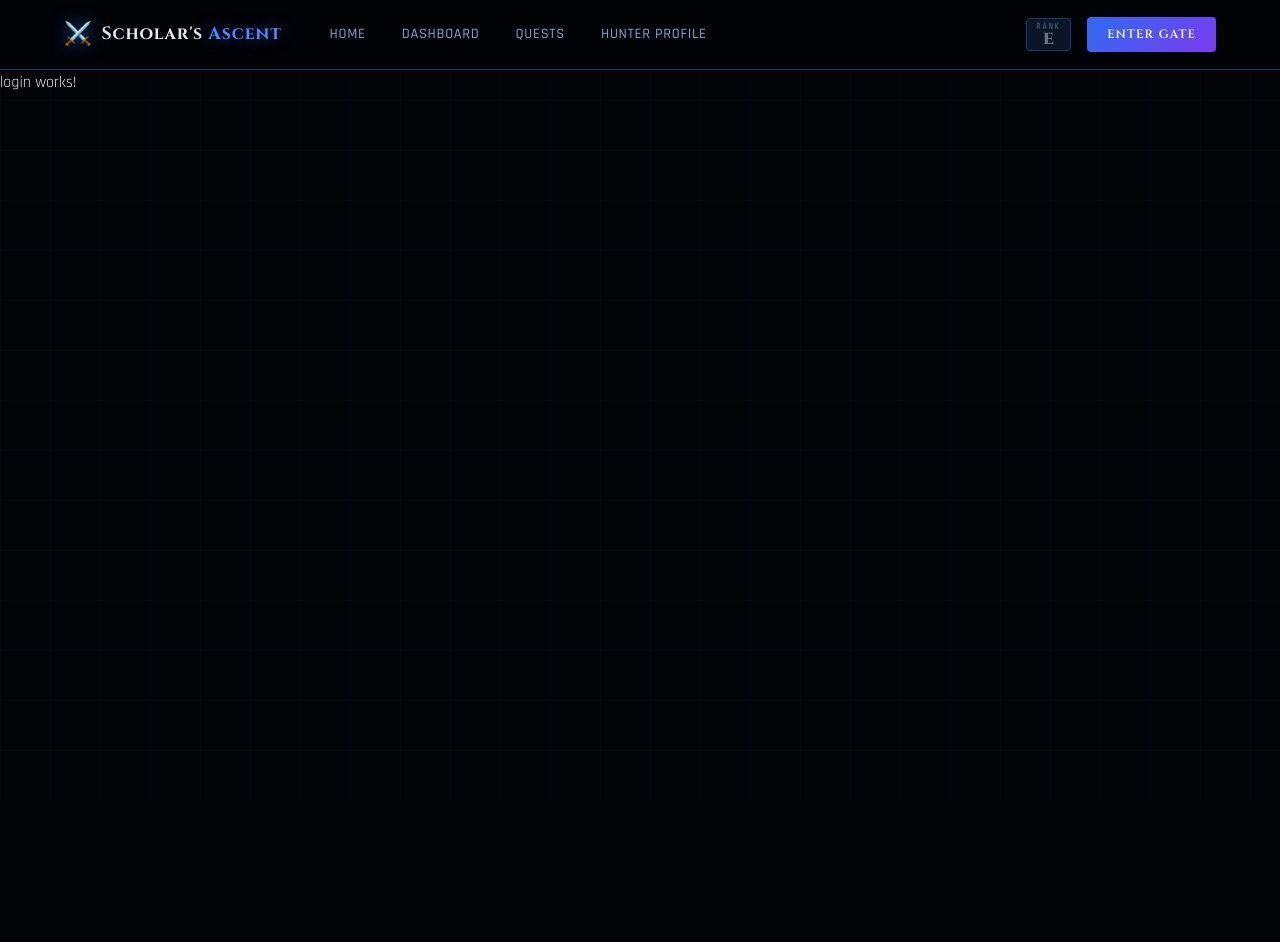
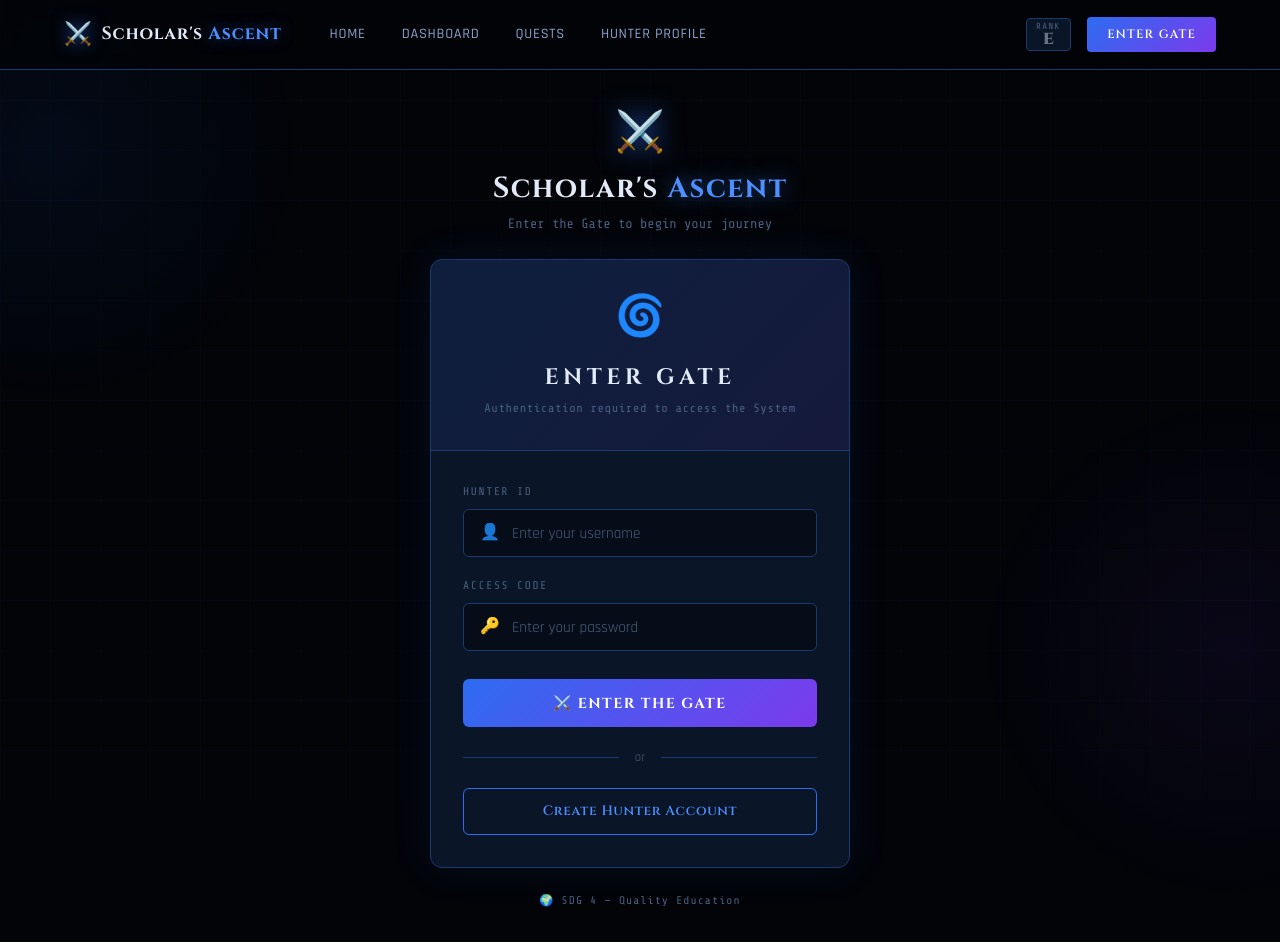
Before and after one commit to UBSITVALENCIACYRUSKYLE/appdev1-sdg4-scholarascent, an Angular app: page /login in a window 1280 px wide. Before the commit the page ends 800 px from the top, so only its background shows below. Built offline with nearby package versions, Linux system fonts and the light colour scheme.

Commit message:
feat: add login page UI with hunter gate theme and auth service integration

```diff
--- a/src/app/pages/login/login.css
+++ b/src/app/pages/login/login.css
@@ -0,0 +1,235 @@
+.login-page {
+    min-height: calc(100vh - 70px);
+    display: flex;
+    align-items: center;
+    justify-content: center;
+    position: relative;
+    z-index: 1;
+    padding: 2rem 1.5rem;
+  }
+
+  .login-bg {
+    position: fixed;
+    inset: 0;
+    pointer-events: none;
+    z-index: 0;
+  }
+
+  .login-glow {
+    position: absolute;
+    width: 500px;
+    height: 500px;
+    border-radius: 50%;
+  }
+
+  .login-glow.left {
+    top: -100px;
+    left: -200px;
+    background: radial-gradient(circle, rgba(45, 108, 240, 0.07) 0%, transparent 70%);
+  }
+
+  .login-glow.right {
+    bottom: -100px;
+    right: -200px;
+    background: radial-gradient(circle, rgba(124, 58, 237, 0.07) 0%, transparent 70%);
+  }
+
+  .login-container {
+    display: flex;
+    flex-direction: column;
+    align-items: center;
+    gap: 1.5rem;
+    width: 100%;
+    max-width: 420px;
+    position: relative;
+    z-index: 1;
+  }
+
+  .login-logo {
+    text-align: center;
+    display: flex;
+    flex-direction: column;
+    align-items: center;
+    gap: 0.4rem;
+  }
+
+  .logo-icon {
+    font-size: 2.5rem;
+    filter: drop-shadow(0 0 12px rgba(45, 108, 240, 0.8));
+  }
+
+  .logo-text {
+    font-size: 1.8rem;
+    font-weight: 700;
+  }
+
+  .logo-sub {
+    font-size: 0.85rem;
+    color: var(--text-muted);
+    font-family: var(--font-mono);
+  }
+
+  .login-card {
+    width: 100%;
+    background: var(--bg-card);
+    border: 1px solid var(--border-glow);
+    border-radius: 12px;
+    overflow: hidden;
+    box-shadow: 0 0 40px rgba(45, 108, 240, 0.1);
+  }
+
+  .login-card-header {
+    background: linear-gradient(135deg, rgba(45, 108, 240, 0.1), rgba(124, 58, 237, 0.1));
+    border-bottom: 1px solid var(--border-glow);
+    padding: 2rem;
+    text-align: center;
+    display: flex;
+    flex-direction: column;
+    align-items: center;
+    gap: 0.5rem;
+  }
+
+  .gate-icon {
+    font-size: 2.5rem;
+    animation: float 3s ease-in-out infinite;
+  }
+
+  .login-title {
+    font-size: 1.4rem;
+    letter-spacing: 0.2em;
+    color: var(--text-primary);
+  }
+
+  .login-subtitle {
+    font-family: var(--font-mono);
+    font-size: 0.75rem;
+    color: var(--text-muted);
+    letter-spacing: 0.05em;
+  }
+
+  .login-form {
+    padding: 2rem;
+    display: flex;
+    flex-direction: column;
+    gap: 1.25rem;
+  }
+
+  .form-group {
+    display: flex;
+    flex-direction: column;
+    gap: 0.5rem;
+  }
+
+  .form-label {
+    font-family: var(--font-mono);
+    font-size: 0.7rem;
+    color: var(--text-muted);
+    text-transform: uppercase;
+    letter-spacing: 0.15em;
+  }
+
+  .input-wrapper {
+    display: flex;
+    align-items: center;
+    gap: 0.75rem;
+    background: var(--bg-dark);
+    border: 1px solid var(--border-glow);
+    border-radius: 6px;
+    padding: 0 1rem;
+    transition: var(--transition);
+  }
+
+  .input-wrapper:focus-within {
+    border-color: var(--border-active);
+    box-shadow: var(--glow-blue);
+  }
+
+  .input-icon { font-size: 1rem; flex-shrink: 0; }
+
+  .form-input {
+    flex: 1;
+    background: none;
+    border: none;
+    outline: none;
+    color: var(--text-primary);
+    font-family: var(--font-body);
+    font-size: 0.95rem;
+    padding: 0.85rem 0;
+  }
+
+  .form-input::placeholder { color: var(--text-muted); }
+
+  .error-message {
+    padding: 0.75rem 1rem;
+    background: rgba(239, 68, 68, 0.1);
+    border: 1px solid rgba(239, 68, 68, 0.3);
+    border-radius: 6px;
+    color: #f87171;
+    font-family: var(--font-mono);
+    font-size: 0.8rem;
+  }
+
+  .btn-enter {
+    width: 100%;
+    padding: 0.9rem;
+    background: linear-gradient(135deg, var(--accent-blue), var(--accent-purple));
+    border: none;
+    border-radius: 6px;
+    color: white;
+    font-family: var(--font-display);
+    font-size: 0.9rem;
+    font-weight: 700;
+    letter-spacing: 0.1em;
+    text-transform: uppercase;
+    cursor: pointer;
+    transition: var(--transition);
+    margin-top: 0.5rem;
+  }
+
+  .btn-enter:hover {
+    transform: translateY(-2px);
+    box-shadow: 0 0 25px rgba(45, 108, 240, 0.5);
+  }
+
+  .login-divider {
+    display: flex;
+    align-items: center;
+    gap: 1rem;
+    color: var(--text-muted);
+    font-size: 0.8rem;
+  }
+
+  .login-divider::before,
+  .login-divider::after {
+    content: '';
+    flex: 1;
+    height: 1px;
+    background: var(--border-glow);
+  }
+
+  .btn-register {
+    width: 100%;
+    padding: 0.85rem;
+    background: transparent;
+    border: 1px solid var(--border-active);
+    border-radius: 6px;
+    color: var(--accent-blue-bright);
+    font-family: var(--font-display);
+    font-size: 0.85rem;
+    font-weight: 600;
+    letter-spacing: 0.05em;
+    cursor: pointer;
+    transition: var(--transition);
+  }
+
+  .btn-register:hover {
+    background: rgba(45, 108, 240, 0.08);
+    box-shadow: var(--glow-blue);
+  }
+
+  .login-sdg {
+    font-family: var(--font-mono);
+    font-size: 0.7rem;
+    color: var(--text-muted);
+    letter-spacing: 0.1em;
+  }
--- a/src/app/pages/login/login.html
+++ b/src/app/pages/login/login.html
@@ -1 +1,75 @@
-<p>login works!</p>
+<div class="login-page">
+    <div class="login-bg">
+      <div class="login-glow left"></div>
+      <div class="login-glow right"></div>
+    </div>
+
+    <div class="login-container">
+
+      <div class="login-logo">
+        <span class="logo-icon">⚔️</span>
+        <h1 class="logo-text">Scholar's <span class="glow-text-blue">Ascent</span></h1>
+        <p class="logo-sub">Enter the Gate to begin your journey</p>
+      </div>
+
+      <div class="login-card">
+
+        <div class="login-card-header">
+          <div class="gate-icon">🌀</div>
+          <h2 class="login-title">ENTER GATE</h2>
+          <p class="login-subtitle">Authentication required to access the System</p>
+        </div>
+
+        <div class="login-form">
+
+          <div class="form-group">
+            <label class="form-label">Hunter ID</label>
+            <div class="input-wrapper">
+              <span class="input-icon">👤</span>
+              <input
+                type="text"
+                class="form-input"
+                placeholder="Enter your username"
+                [(ngModel)]="username"
+              />
+            </div>
+          </div>
+
+          <div class="form-group">
+            <label class="form-label">Access Code</label>
+            <div class="input-wrapper">
+              <span class="input-icon">🔑</span>
+              <input
+                type="password"
+                class="form-input"
+                placeholder="Enter your password"
+                [(ngModel)]="password"
+              />
+            </div>
+          </div>
+
+          <div class="error-message" *ngIf="errorMessage">
+            ⚠️ {{ errorMessage }}
+          </div>
+
+          <button class="btn-enter" (click)="onLogin()">
+            <span>⚔️ Enter the Gate</span>
+          </button>
+
+          <div class="login-divider">
+            <span>or</span>
+          </div>
+
+          <button class="btn-register" (click)="onRegister()">
+            <span>Create Hunter Account</span>
+          </button>
+
+        </div>
+      </div>
+
+      <div class="login-sdg">
+        <span>🌍 SDG 4 — Quality Education</span>
+      </div>
+
+    </div>
+  </div>
--- a/src/app/pages/login/login.ts
+++ b/src/app/pages/login/login.ts
@@ -1,13 +1,14 @@
 import { Component } from '@angular/core';
 import { Router } from '@angular/router';
 import { FormsModule } from '@angular/forms';
+import { NgIf } from '@angular/common';
 import { inject } from '@angular/core';
 import { AuthService } from '../../services/auth';
 
 @Component({
   selector: 'app-login',
   standalone: true,
-  imports: [FormsModule],
+  imports: [FormsModule, NgIf],
   templateUrl: './login.html',
   styleUrl: './login.css'
 })
```
